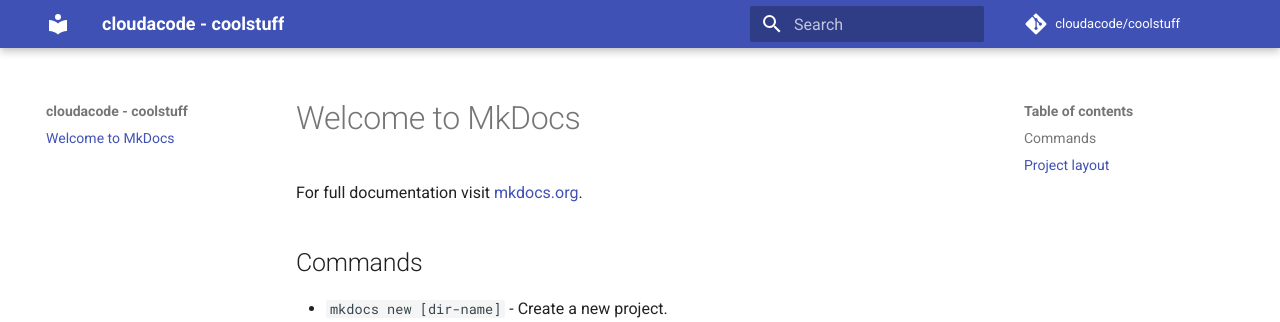
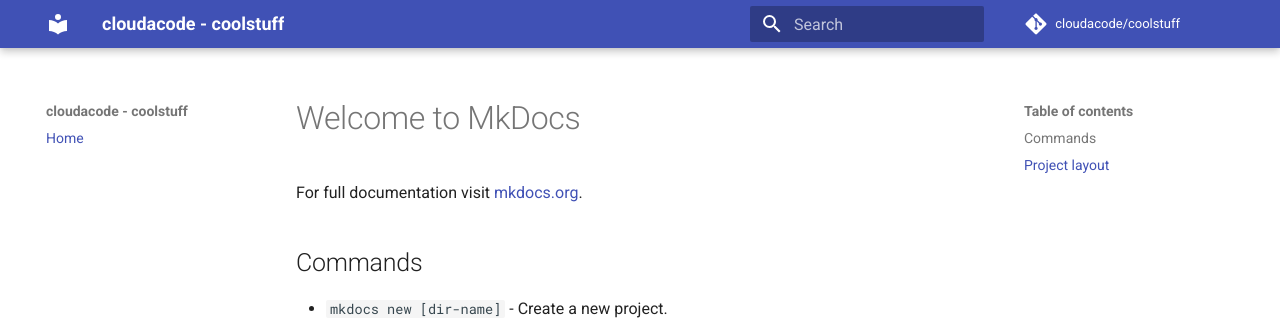
Before and after one commit to cloudacode/coolstuff, an MkDocs documentation site: the page built from docs/index.md, in a window 1280 px wide. Shown: the top 322 px of the page. Built offline with MkDocs 1.6.1 and Material for MkDocs 9.7.7, drawn with Linux system fonts in a browser that asks for light colours; comment, search, counter and statistics services are not loaded; some of the changed lines change nothing that is shown.

Commit message:
updated page

```diff
--- a/mkdocs.yml
+++ b/mkdocs.yml
@@ -11,3 +11,7 @@
 # Configuration
 theme:
   name: material
+
+# Page tree
+nav:
+  - Home: index.md
```
